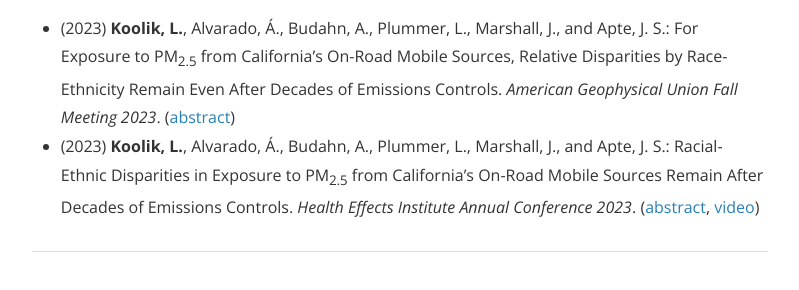
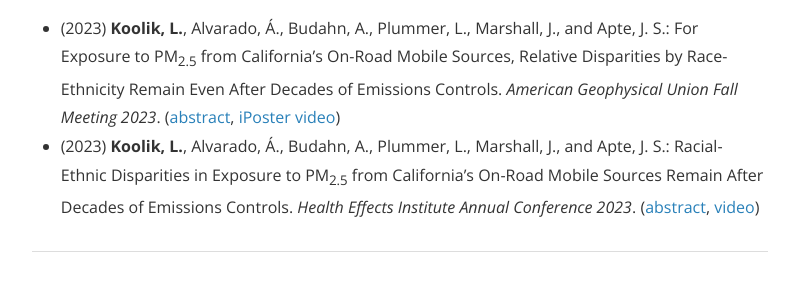
Before and after one commit to lkoolik/lkoolik.github.io, a Jekyll site: the page built from cv.md, in a window 1280 px wide and 900 px high, scrolled down 858 px. Shown: the part 154-444 px from the top of the window, without its empty margins (240-1039 px from the left). Built offline with Jekyll 4.4.1, drawn with Linux system fonts in a browser that asks for light colours; nearby versions of some CDN libraries.

Commit message:
Update cv.md

```diff
--- a/cv.md
+++ b/cv.md
@@ -28,7 +28,7 @@
 
 <h3>Presentations</h3>
 <ul>
-  <li>(2023) <b>Koolik, L.</b>, Alvarado, Á., Budahn, A., Plummer, L., Marshall, J., and Apte, J. S.: For Exposure to PM<sub>2.5</sub> from California’s On-Road Mobile Sources, Relative Disparities by Race-Ethnicity Remain Even After Decades of Emissions Controls. <i> American Geophysical Union Fall Meeting 2023</i>. (<a href="https://agu.confex.com/agu/fm23/meetingapp.cgi/Paper/1353220">abstract</a>)</li>
+  <li>(2023) <b>Koolik, L.</b>, Alvarado, Á., Budahn, A., Plummer, L., Marshall, J., and Apte, J. S.: For Exposure to PM<sub>2.5</sub> from California’s On-Road Mobile Sources, Relative Disparities by Race-Ethnicity Remain Even After Decades of Emissions Controls. <i> American Geophysical Union Fall Meeting 2023</i>. (<a href="https://agu.confex.com/agu/fm23/meetingapp.cgi/Paper/1353220">abstract</a>, <a href="https://agu23.ipostersessions.com/Default.aspx?s=FF-09-E2-4C-26-D4-09-E3-C2-CE-6B-CC-C2-18-BF-D0">iPoster video</a>)</li>
   <li>(2023) <b>Koolik, L.</b>, Alvarado, Á., Budahn, A., Plummer, L., Marshall, J., and Apte, J. S.: Racial-Ethnic Disparities in Exposure to PM<sub>2.5</sub> from California’s On-Road Mobile Sources Remain After Decades of Emissions Controls. <i> Health Effects Institute Annual Conference 2023</i>. (<a href="https://www.healtheffects.org/system/files/koolik-abstract-ac2023.pdf">abstract</a>, <a href="https://www.youtube.com/live/o81og34HRfw?si=4AH7Bvb-w2o41OHT">video</a>)</li>
 </ul>
 
```
